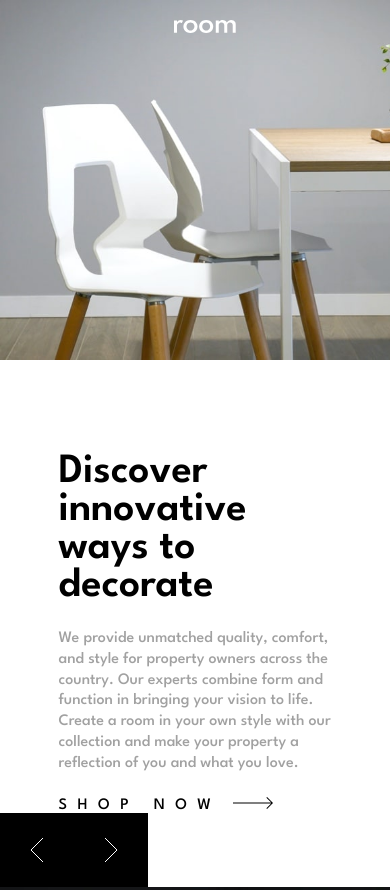
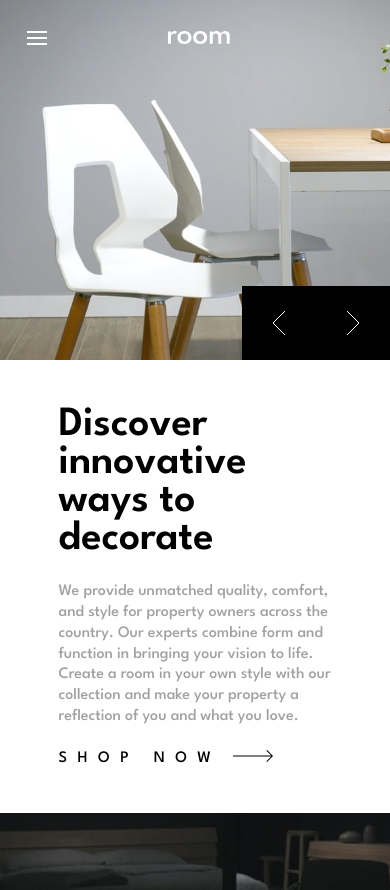
Before and after one commit to chnmk/room-homepage, a website built with webpack: page public/index.html in a window 390 px wide. Shown: the top 890 px of the page. Built offline with nearby package versions, Linux system fonts and the light colour scheme.

Commit message:
style: adjust images for mobile

```diff
--- a/public/index.html
+++ b/public/index.html
@@ -12,6 +12,10 @@
   <main class="wrapper">
     <section class="main-image">
       <div class="nav-menu">
+        <img
+          class="nav-menu__mobile-menu"
+          src="/src/assets/icons/icon-hamburger.svg"
+          alt="navigation"/>
         <img
           class="nav-menu__logo"
           src="/src/assets/icons/logo.svg"
@@ -32,6 +36,16 @@
             </li>
           </ul>
         </nav>
+      </div>
+      <div class="switch-images-mobile">
+        <img
+        class="switch-images-mobile__left"
+        src="/src/assets/icons/icon-angle-left.svg"
+        alt="previous"/>
+        <img
+        class="switch-images-mobile__right"
+        src="/src/assets/icons/icon-angle-right.svg"
+        alt="next"/>
       </div>
     </section>
     <section class="main-desc">
--- a/src/components/app.scss
+++ b/src/components/app.scss
@@ -23,28 +23,6 @@ body {
 $dark-gray: hsl(0, 0%, 63%);
 $very-dark-gray: hsl(0, 0%, 27%);
 
-///==================
-/// Upper-left block:
-
-.main-image {
-    grid-area: 1 / 1 / 5 / 7;
-    background-size: cover;
-    background-position: left center;
-    background-repeat: no-repeat;
-    background-image: url("../assets/images/desktop-image-hero-1.jpg");
-    @media screen and (width < 768px) {
-        width: 100%;
-        height: 360px;
-    }
-}
-
-.nav-menu {
-    padding: 5% 0 0 5%;
-    @media screen and (width < 768px) {
-        text-align: center;
-    }
-}
-
 %default-link {
     display:inline;
     margin-right: 10px;
@@ -63,12 +41,57 @@ $very-dark-gray: hsl(0, 0%, 27%);
     }
 }
 
+%arrow_default {
+    background-color: black;
+    padding: 25px 30px 25px 30px;
+    &:hover {
+        cursor: pointer;
+        background-color: $very-dark-gray;
+    }
+}
+
+///==================
+/// Upper-left block:
+
+.main-image {
+    grid-area: 1 / 1 / 5 / 7;
+    background-size: cover;
+    background-position: left center;
+    background-repeat: no-repeat;
+    background-image: url("../assets/images/desktop-image-hero-1.jpg");
+    @media screen and (width < 768px) {
+        width: 100%;
+        height: 360px;
+        position: relative;
+    }
+}
+
+.nav-menu {
+    padding: 5% 0 0 5%;
+    @media screen and (width < 768px) {
+        padding-top: 8%;
+    }
+
+    &__mobile-menu {
+        margin: 0 40% 0 2%;
+        @media screen and (width >= 768px) {
+            display: none;
+        }
+    }
+
+    &__logo {
+        @media screen and (width < 768px) {
+            left: 50%;
+            transform: translateX(-50%);
+        }
+    }
+}
+
 .page-nav {
     display: inline;
     position: relative;
     top: -34px;
     left: 25px + 50px;
-
     @media screen and (width < 768px) {
         display: none;
     }
@@ -102,6 +125,25 @@ $very-dark-gray: hsl(0, 0%, 27%);
     }
 }
 
+.switch-images-mobile {
+    position: absolute;
+    bottom:0;
+    right:0;
+    // remove whitespace between icons:
+    font-size: 0px;
+
+    &__right {
+        @extend %arrow_default;
+    }
+    &__left {
+        @extend %arrow_default;
+    }
+
+    @media screen and (width >= 768px) {
+        display: none;
+    }
+}
+
 ///==================
 /// Upper-right block:
 
@@ -112,6 +154,9 @@ $very-dark-gray: hsl(0, 0%, 27%);
 
 .desc-block {
     padding: 15% 15% 15% 15%;
+    @media screen and (width < 768px) {
+        padding: 3% 15% 8% 15%;
+    }
 
     &__message {
         font-size: 2.6rem;
@@ -139,15 +184,6 @@ $very-dark-gray: hsl(0, 0%, 27%);
     }
 }
 
-%arrow_default {
-    background-color: black;
-    padding: 25px 30px 25px 30px;
-    &:hover {
-        cursor: pointer;
-        background-color: $very-dark-gray;
-    }
-}
-
 .switch-images {
     position: absolute;
     bottom:0;
@@ -161,10 +197,18 @@ $very-dark-gray: hsl(0, 0%, 27%);
     &__left {
         @extend %arrow_default;
     }
+
+    @media screen and (width < 768px) {
+        display: none;
+    }
 }
 
 ///==================
 /// Bottom-left block:
+
+
+// TODO: use different images for mobile
+
 
 .image-about-1 {
     grid-area: 5 / 1 / 7 / 4;
@@ -189,7 +233,10 @@ $very-dark-gray: hsl(0, 0%, 27%);
 
 .about-desc {
     grid-area: 5 / 4 / 7 / 8;
-    padding: 9% 3% 3% 7%;
+    padding: 9% 3% 9% 7%;
+    @media screen and (width < 768px) {
+        padding: 9% 12% 9% 12%;
+    }
 
     &__message {
         font-weight: 700;
```
